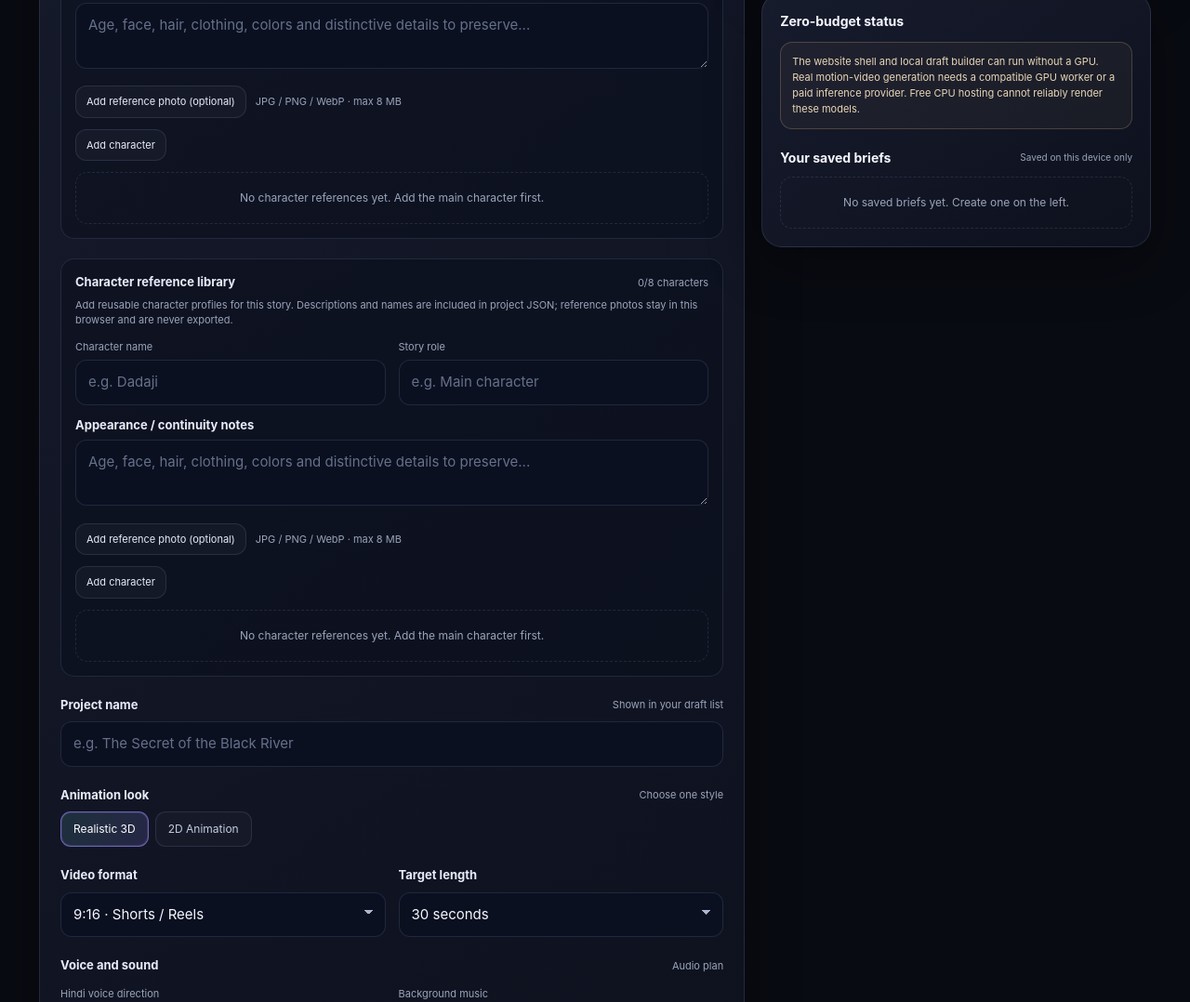
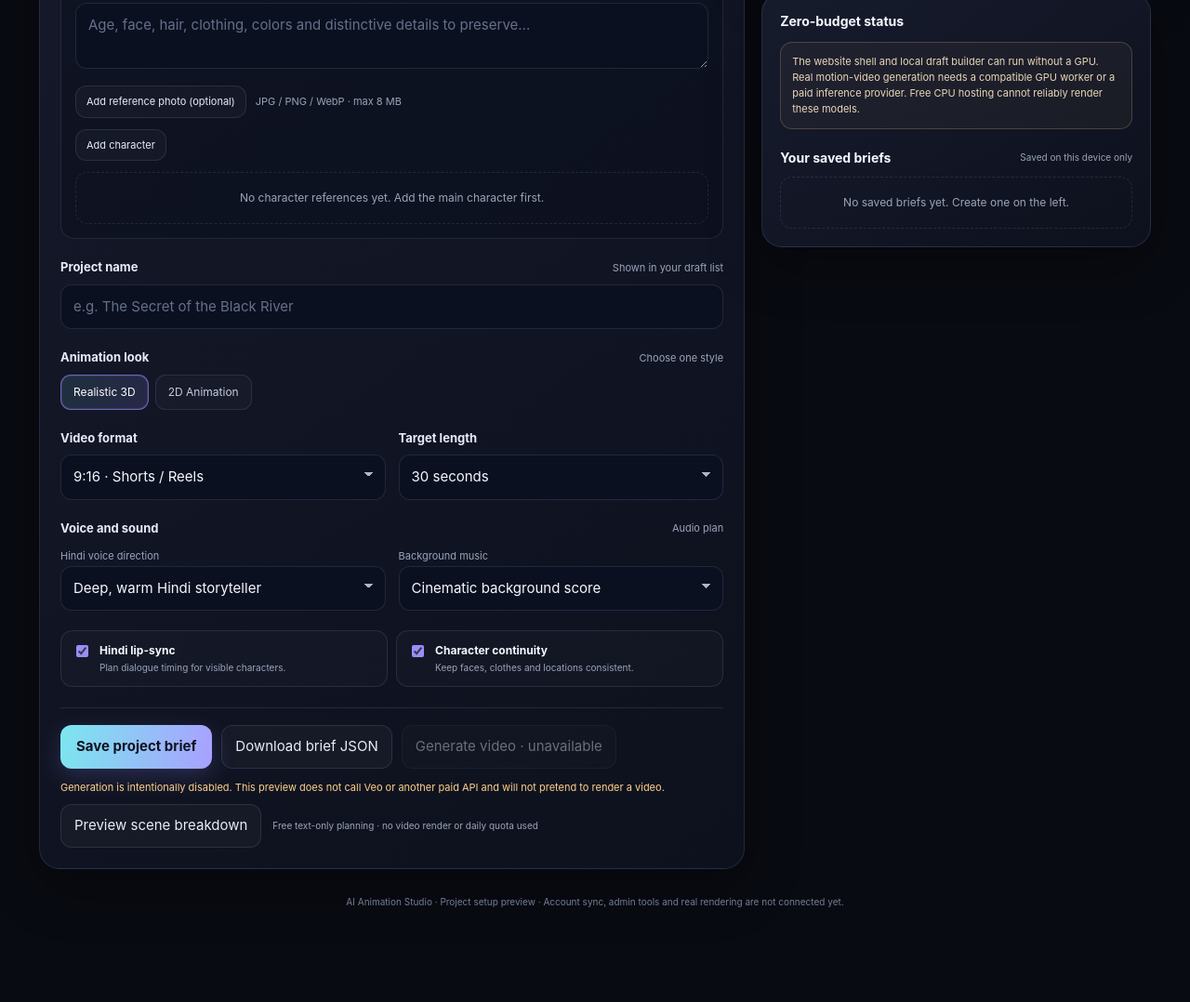
Before and after one commit to sg7212702-star/india-ai, a website with bundled scripts: page public/index.html in a window 1280 px wide. Shown: the part 1175-2253 px from the top of the page at 93% size. After the commit the page ends 2217 px from the top, so only its background shows below. Built offline with nearby package versions, Linux system fonts and the light colour scheme; files whose address does not match are found by name.

Commit message:
Remove duplicate character library markup and document scene assignments

```diff
--- a/public/index.html
+++ b/public/index.html
@@ -92,23 +92,6 @@
             <button class="secondary character-add" type="button" id="addCharacter">Add character</button>
             <div class="character-list" id="characterList" aria-live="polite"><div class="draft-empty">No character references yet. Add the main character first.</div></div>
           </div>
-          <div class="field character-library" id="characterLibrary">
-            <div class="label-row"><label>Character reference library</label><span class="hint" id="characterCount">0/8 characters</span></div>
-            <p class="character-help">Add reusable character profiles for this story. Descriptions and names are included in project JSON; reference photos stay in this browser and are never exported.</p>
-            <div class="two-col character-fields">
-              <div><label class="hint" for="characterName">Character name</label><input class="control" id="characterName" maxlength="60" placeholder="e.g. Dadaji"></div>
-              <div><label class="hint" for="characterRole">Story role</label><input class="control" id="characterRole" maxlength="60" placeholder="e.g. Main character"></div>
-            </div>
-            <div class="field character-description-field"><label class="hint" for="characterDescription">Appearance / continuity notes</label><textarea class="control" id="characterDescription" maxlength="1000" rows="2" placeholder="Age, face, hair, clothing, colors and distinctive details to preserve..."></textarea></div>
-            <div class="character-photo-row">
-              <input type="file" id="characterPhoto" accept="image/png,image/jpeg,image/webp" hidden>
-              <button class="secondary" type="button" id="chooseCharacterPhoto">Add reference photo (optional)</button>
-              <span class="hint">JPG / PNG / WebP · max 8 MB</span>
-            </div>
-            <div class="character-photo-preview" id="characterPhotoPreview" hidden><img id="characterPhotoPreviewImage" alt="Character reference preview"><span id="characterPhotoPreviewName"></span><button type="button" id="removeCharacterPhoto">Clear</button></div>
-            <button class="secondary character-add" type="button" id="addCharacter">Add character</button>
-            <div class="character-list" id="characterList" aria-live="polite"><div class="draft-empty">No character references yet. Add the main character first.</div></div>
-          </div>
           <div class="field">
             <div class="label-row"><label for="projectName">Project name</label><span class="hint">Shown in your draft list</span></div>
             <input class="control" id="projectName" maxlength="80" placeholder="e.g. The Secret of the Black River">
@@ -146,6 +129,7 @@
                 <div>
                   <h3 id="scenePlanTitle">Scene breakdown</h3>
                   <p id="scenePlanSummary"></p>
+                  <p class="scene-character-note">Choose which saved characters appear in each scene. Assignments are included in the scene-plan JSON; reference photos stay on this device.</p>
                 </div>
                 <button class="secondary" type="button" id="downloadScenePlan" disabled>Download JSON</button>
               </div>
```
